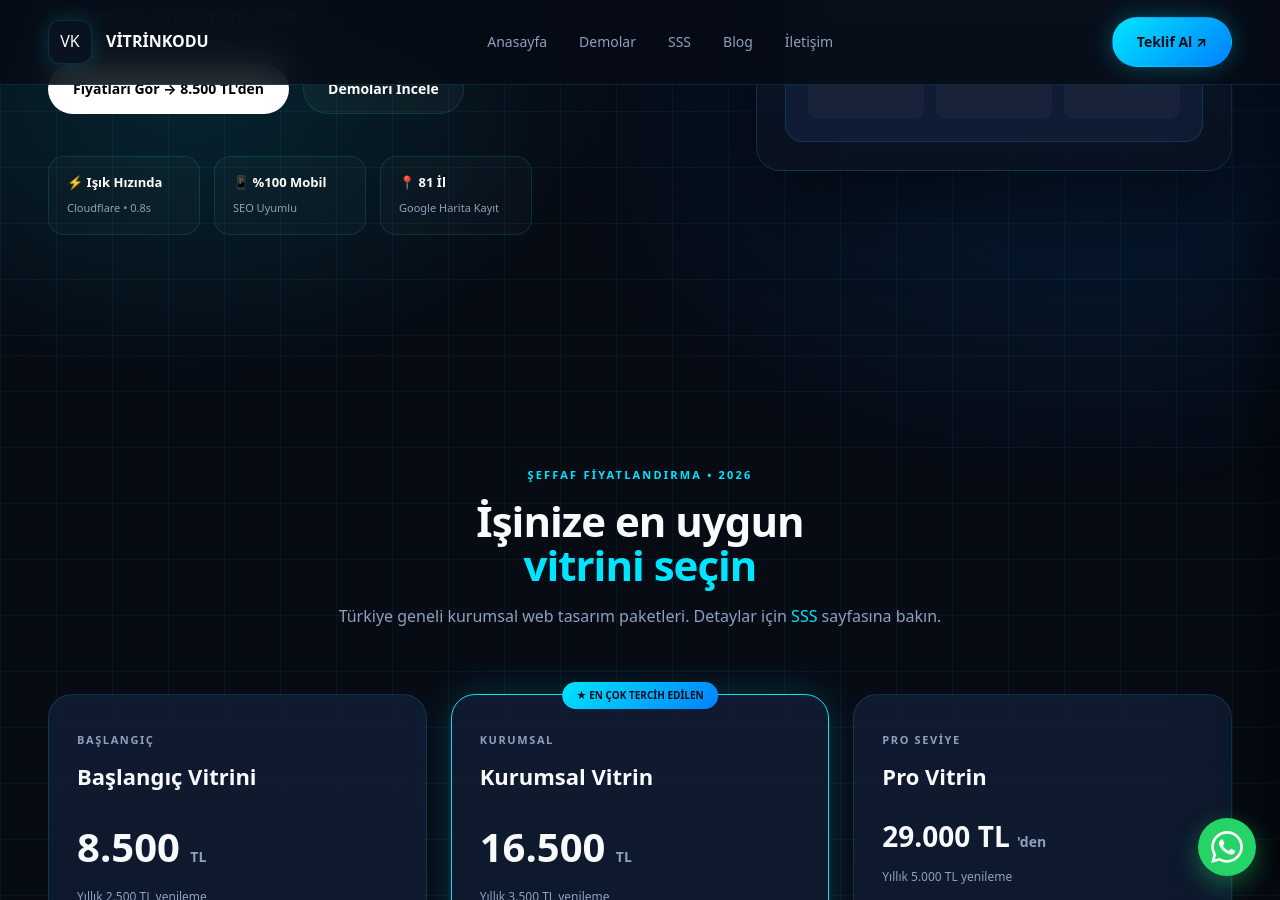
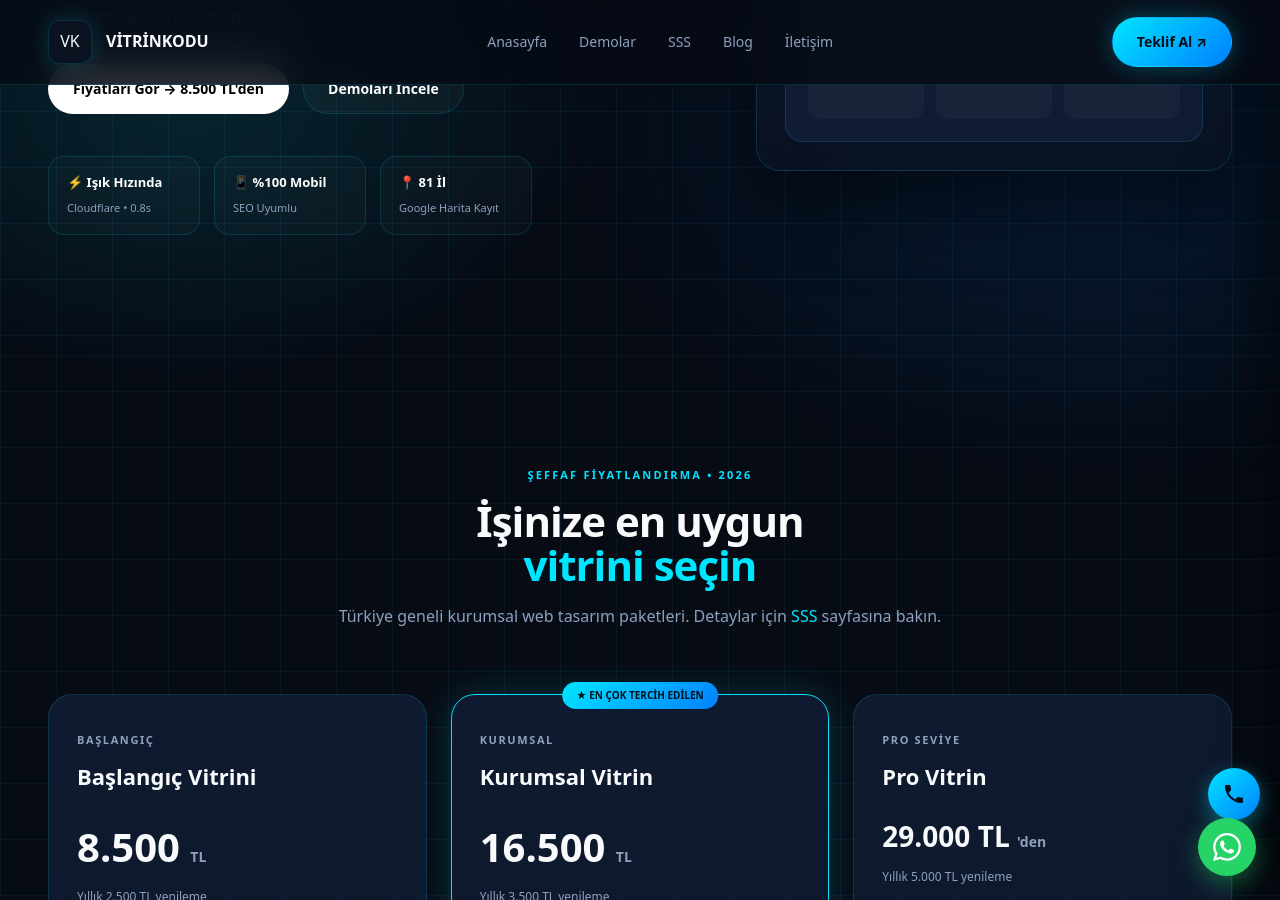
Before and after one commit to 1199mem/vitrinkodu.com.tr, a Jekyll site: the page built from index.html, in a window 1280 px wide and 900 px high, scrolled down 505 px. Built offline with Jekyll 4.4.1, drawn with Linux system fonts in a browser that asks for light colours.

Commit message:
index.html

```diff
--- a/index.html
+++ b/index.html
@@ -19,7 +19,12 @@
 <section id="nasil"><div class="wrap"><div class="center"><span class="tag">ŞEFFAF SÜREÇ</span><h2>3 Adımda Dijital Vitrininiz Yayında! 🚀</h2></div><div class="steps-wrap"><div class="steps-line"></div><div class="steps"><div class="step"><span class="n">01</span><div><h3>TASARIM & KONSEPT</h3><p>Sektörünüze en uygun <a href="/demolar/">demo şablonu</a> birlikte seçiyoruz.</p></div></div><div class="step"><span class="n">02</span><div><h3>KODLAMA & OPTİMİZASYON</h3><p>Mobil uyumlu, ışık hızında ve Google standartlarında inşa ediyoruz.</p></div></div><div class="step"><span class="n">03</span><div><h3>ANAHTAR TESLİM YAYIN</h3><p>Alan adı, hosting ve <a href="/hizmetlerimiz/">harita kaydı</a> ile aynı hafta yayına alıyoruz.</p></div></div></div></div></div></section>
 <section id="iletisim"><div class="wrap"><div class="contact"><div><span class="tag">BUGÜN BAŞLAYALIM</span><h2>Siz işinize odaklanın,<br><span class="grad">vitrini bize bırakın.</span></h2><p style="color:var(--muted);font-size:14px;margin-top:12px"><a href="/iletisim/" style="color:var(--cyan)">İletişim sayfasından</a> veya WhatsApp'tan ulaşın.</p></div><div class="cl"><a href="tel:+905433880019"><span><small>Telefon / WhatsApp</small>0543 388 00 19</span>↗</a><a href="mailto:info@vitrinkodu.com.tr"><span><small>E-Posta</small>info@vitrinkodu.com.tr</span>↗</a><a href="/iletisim/"><span><small>Detaylı</small>İletişim Sayfası</span>↗</a></div></div></div></section>
 
-<!-- Sağ Altta Sabit WhatsApp Butonu -->
+<!-- Sağ Alt Sabit Telefon Arama Butonu (WhatsApp'ın Üstü) -->
+<a class="phone-float" href="tel:+905433880019" aria-label="Hemen Ara">
+  <svg width="24" height="24" viewBox="0 0 24 24" fill="#041019"><path d="M6.62 10.79c1.44 2.83 3.76 5.14 6.59 6.59l2.2-2.2c.27-.27.67-.36 1.02-.24 1.12.37 2.33.57 3.57.57.55 0 1 .45 1 1V20c0 .55-.45 1-1 1-9.39 0-17-7.61-17-17 0-.55.45-1 1-1h3.5c.55 0 1 .45 1 1 0 1.25.2 2.45.57 3.57.11.35.03.74-.25 1.02l-2.2 2.2z"/></svg>
+</a>
+
+<!-- Sağ Alt Sabit WhatsApp Butonu -->
 <a class="wa" href="https://wa.me/905433880019?text=Merhaba%20VitrinKodu,%20bilgi%20almak%20istiyorum" target="_blank" rel="noopener noreferrer" aria-label="WhatsApp Destek">
-  <svg width="32" height="32" viewBox="0 0 24 24" fill="#fff"><path d="M.057 24l1.687-6.163c-1.041-1.804-1.588-3.849-1.587-5.946.003-6.556 5.338-11.891 11.893-11.891 3.181.001 6.167 1.24 8.413 3.488 2.245 2.248 3.481 5.236 3.48 8.414-.003 6.557-5.338 11.892-11.893 11.892-1.99-.001-3.951-.5-5.688-1.448l-6.305 1.654zm6.597-3.807c1.676.995 3.276 1.591 5.392 1.592 5.448 0 9.886-4.434 9.889-9.885.002-5.462-4.415-9.89-9.881-9.892-5.452 0-9.887 4.434-9.889 9.884-.001 2.225.651 3.891 1.746 5.634l-.999 3.648 3.742-.981zm11.387-5.464c-.074-.124-.272-.198-.57-.347-.297-.149-1.758-.868-2.031-.967-.272-.099-.47-.149-.669.149-.198.297-.768.967-.941 1.165-.173.198-.347.223-.644.074-.297-.149-1.255-.462-2.39-1.475-.883-.788-1.48-1.761-1.653-2.059-.173-.297-.018-.458.13-.606.134-.133.297-.347.446-.521.151-.172.2-.296.3-.495.099-.198.05-.372-.025-.521-.075-.148-.669-1.611-.916-2.206-.242-.579-.487-.501-.669-.51l-.57-.01c-.198 0-.52.074-.792.372s-1.04 1.016-1.04 2.479 1.065 2.876 1.213 3.074c.149.198 2.095 3.2 5.076 4.487.709.306 1.263.489 1.694.626.712.226 1.36.194 1.872.118.571-.085 1.758-.719 2.006-1.413.248-.695.248-1.29.173-1.414z"/></svg>
+  <svg width="28" height="28" viewBox="0 0 24 24" fill="#fff"><path d="M.057 24l1.687-6.163c-1.041-1.804-1.588-3.849-1.587-5.946.003-6.556 5.338-11.891 11.893-11.891 3.181.001 6.167 1.24 8.413 3.488 2.245 2.248 3.481 5.236 3.48 8.414-.003 6.557-5.338 11.892-11.893 11.892-1.99-.001-3.951-.5-5.688-1.448l-6.305 1.654zm6.597-3.807c1.676.995 3.276 1.591 5.392 1.592 5.448 0 9.886-4.434 9.889-9.885.002-5.462-4.415-9.89-9.881-9.892-5.452 0-9.887 4.434-9.889 9.884-.001 2.225.651 3.891 1.746 5.634l-.999 3.648 3.742-.981zm11.387-5.464c-.074-.124-.272-.198-.57-.347-.297-.149-1.758-.868-2.031-.967-.272-.099-.47-.149-.669.149-.198.297-.768.967-.941 1.165-.173.198-.347.223-.644.074-.297-.149-1.255-.462-2.39-1.475-.883-.788-1.48-1.761-1.653-2.059-.173-.297-.018-.458.13-.606.134-.133.297-.347.446-.521.151-.172.2-.296.3-.495.099-.198.05-.372-.025-.521-.075-.148-.669-1.611-.916-2.206-.242-.579-.487-.501-.669-.51l-.57-.01c-.198 0-.52.074-.792.372s-1.04 1.016-1.04 2.479 1.065 2.876 1.213 3.074c.149.198 2.095 3.2 5.076 4.487.709.306 1.263.489 1.694.626.712.226 1.36.194 1.872.118.571-.085 1.758-.719 2.006-1.413.248-.695.248-1.29.173-1.414z"/></svg>
 </a>
```
